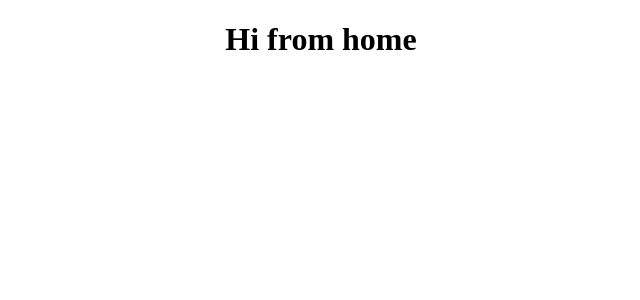
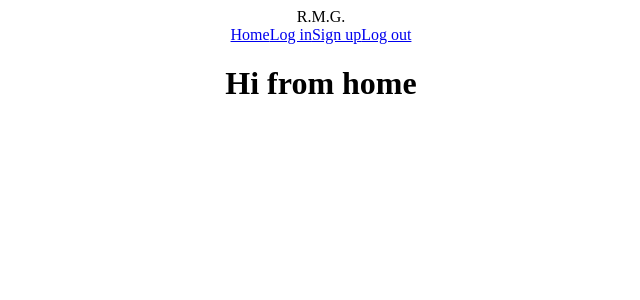
Before and after one commit to GoudekettingRM/frisbee-competition-app-client, a React (Create React App) app: page / in a window 1280 px wide. Shown: the top 300 px of the page, without its empty margins (319-959 px from the left). Built offline with nearby package versions, Linux system fonts and the light colour scheme.

Commit message:
add header

```diff
--- a/src/App.js
+++ b/src/App.js
@@ -3,10 +3,12 @@ import { Switch, Route } from "react-router-dom";
 import Login from "./components/Login-out/Login";
 import Home from "./components/Home/Home";
 import "./App.css";
+import Header from "./components/Header/Header";
 
 function App() {
   return (
     <div className="App">
+      <Header />
       <Switch>
         <Route path="/" exact component={Home} />
         <Route path="/login" exact component={Login} />
--- /dev/null
+++ b/src/components/Header/Header.jsx
@@ -0,0 +1,25 @@
+import React, { Component } from "react";
+import { connect } from "react-redux";
+import { Link } from "react-router-dom";
+
+class Header extends Component {
+  render() {
+    return (
+      <div>
+        <div>R.M.G.</div>
+        <nav>
+          <Link to="/">Home</Link>
+          <Link to="/login">Log in</Link>
+          <Link to="/signup">Sign up</Link>
+          <Link to="/logout">Log out</Link>
+        </nav>
+      </div>
+    );
+  }
+}
+
+const mapStateToProps = state => ({
+  token: state.session.jwt
+});
+
+export default connect(mapStateToProps)(Header);
```
